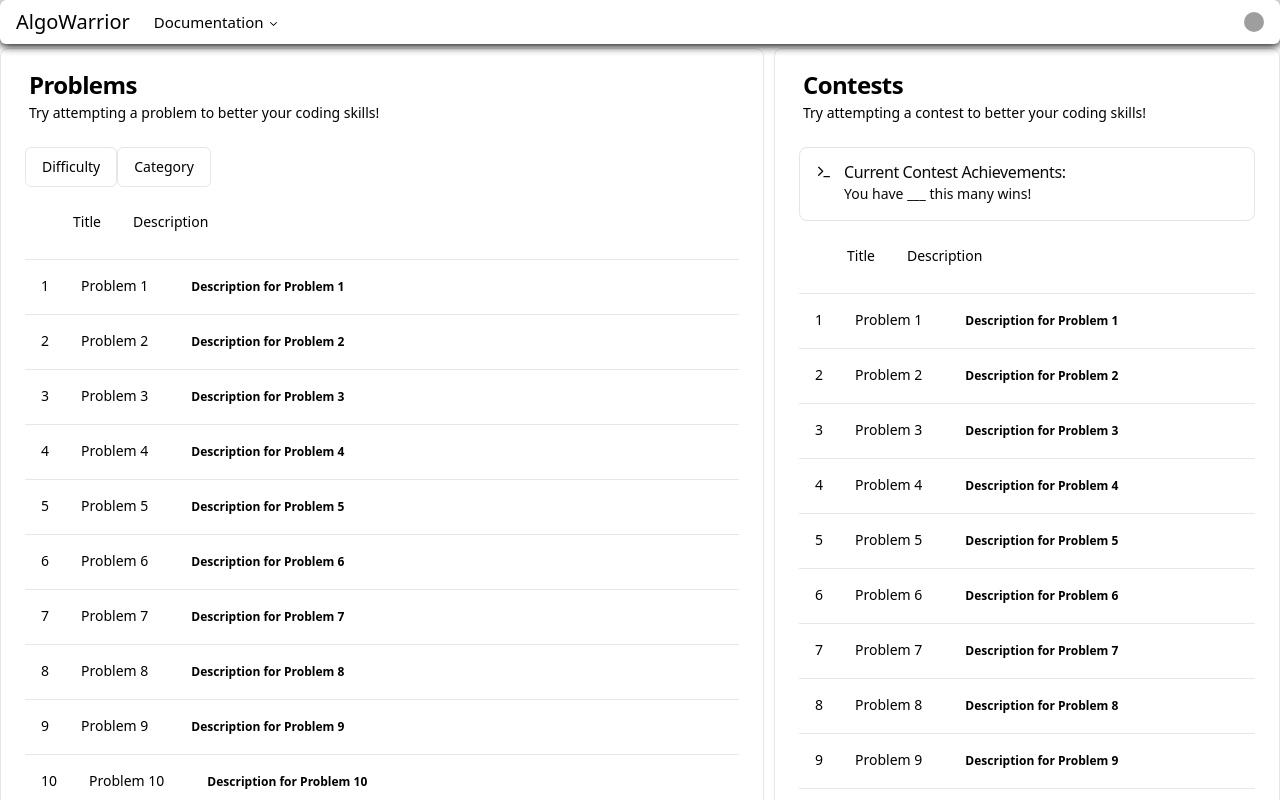
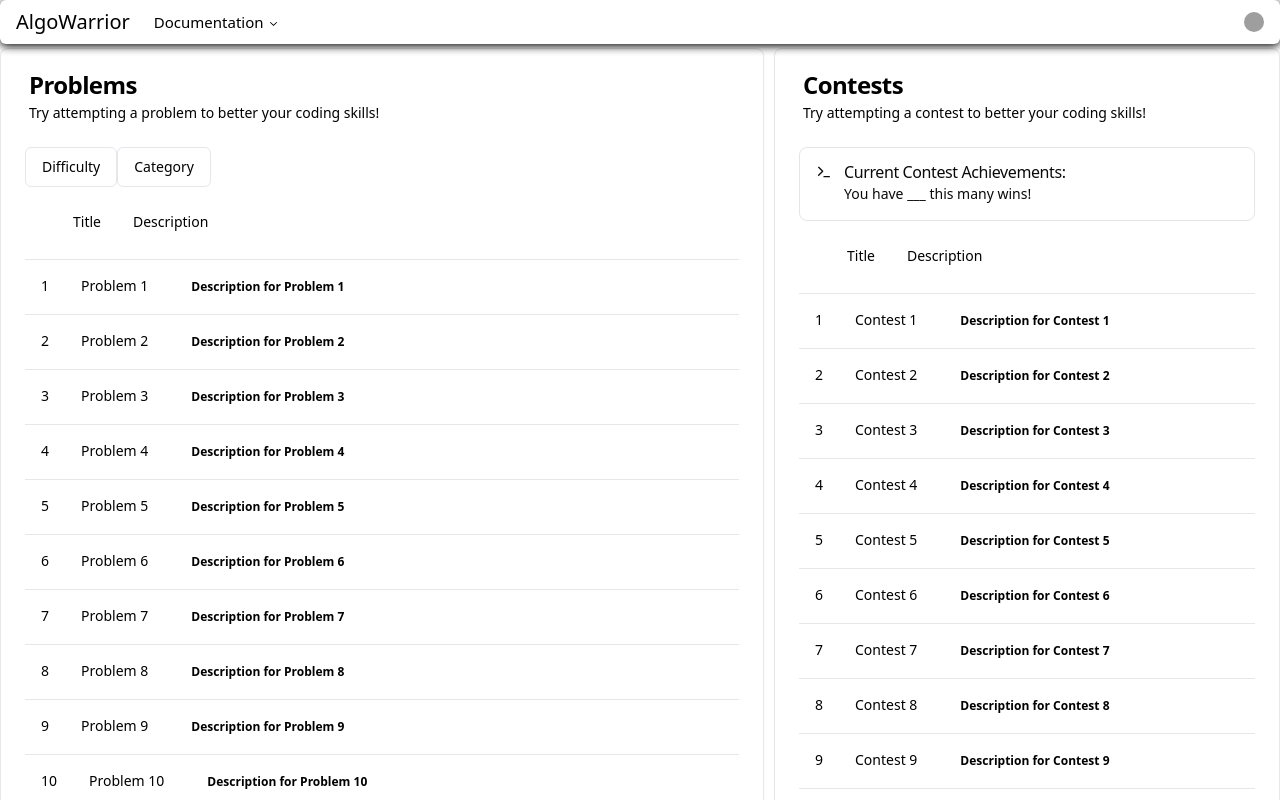
Before and after one commit to hagi0929/algo-warriors-client, a React (Vite) app: page / in a window 1280 px wide. Shown: the top 800 px of the page. Built offline with nearby package versions, Linux system fonts and the light colour scheme; grey boxes are pictures that could not be loaded.

Commit message:
minor textual changes

```diff
--- a/src/components/ContestDescr.tsx
+++ b/src/components/ContestDescr.tsx
@@ -5,7 +5,7 @@ interface ContestDescrProps {}
 const ContestDescr: React.FC<ContestDescrProps> = () => {
     return (
         <div className="bg-white rounded-lg overflow-hidden shadow-md p-4">
-            <h2 className="text-xl font-bold mb-4">What is this problem about?</h2>
+            <h2 className="text-xl font-bold mb-4">What is this contest about?</h2>
             <p className="text-gray-700">
                 {`Lorem ipsum dolor sit, amet consectetur adipisicing elit. Minima, voluptates. Dolore pariatur cum alias voluptatibus deleniti suscipit rerum ad et eveniet quos maiores cupiditate laudantium, a sit esse sequi quaerat?
                 Deserunt neque delectus cupiditate, nobis minima illo aspernatur atque sint, eveniet hic quod optio ab dolore, reprehenderit facilis! Id natus repellat dolores ipsa doloremque earum error eligendi beatae ratione nam.
--- a/src/components/ProblemTabTest.tsx
+++ b/src/components/ProblemTabTest.tsx
@@ -5,9 +5,9 @@ interface ProblemTabTestProps {}
 const ProblemTabTest: React.FC<ProblemTabTestProps> = () => {
     return (
         <div className="bg-white rounded-lg overflow-hidden shadow-md p-4">
-            <h2 className="text-xl font-bold mb-4">Component</h2>
+            <h2 className="text-xl font-bold mb-4">Ready to test your code?</h2>
             <p className="text-gray-700">
-                This is a placeholder component. Modify and use it as needed.
+                This is a placeholder for our test cases.
             </p>
         </div>
     );
--- a/src/pages/Homepage.tsx
+++ b/src/pages/Homepage.tsx
@@ -31,6 +31,25 @@ const problems: Problem[] = [
 { id: 16, title: 'Problem 16', description: 'Description for Problem 16' }
 ];
 
+const contests: Problem[] = [
+    { id: 1, title: 'Contest 1', description: 'Description for Contest 1' },
+    { id: 2, title: 'Contest 2', description: 'Description for Contest 2' },
+    { id: 3, title: 'Contest 3', description: 'Description for Contest 3' },
+    { id: 4, title: 'Contest 4', description: 'Description for Contest 4' },
+    { id: 5, title: 'Contest 5', description: 'Description for Contest 5' },
+    { id: 6, title: 'Contest 6', description: 'Description for Contest 6' },
+    { id: 7, title: 'Contest 7', description: 'Description for Contest 7' },
+    { id: 8, title: 'Contest 8', description: 'Description for Contest 8' },
+    { id: 9, title: 'Contest 9', description: 'Description for Contest 9' },
+    { id: 10, title: 'Contest 10', description: 'Description for Contest 10' },
+    { id: 11, title: 'Contest 11', description: 'Description for Contest 11' },
+    { id: 12, title: 'Contest 12', description: 'Description for Contest 12' },
+    { id: 13, title: 'Contest 13', description: 'Description for Contest 13' },
+    { id: 14, title: 'Contest 14', description: 'Description for Contest 14' },
+    { id: 15, title: 'Contest 15', description: 'Description for Contest 15' },
+    { id: 16, title: 'Contest 16', description: 'Description for Contest 16' }
+    ];
+
 const HomePage = (props: Props) => {
     return (
         <div className="mt-1 grid grid-cols-5 gap-[0.625rem] md:gap-x-0.75 font-sm">
@@ -38,7 +57,7 @@ const HomePage = (props: Props) => {
                 <ProblemCard problems={problems}/>
             </div>
             <div className="col-span-2">
-                <ContestCard contests={problems}/>
+                <ContestCard contests={contests}/>
             </div>
         </div>
 
```
